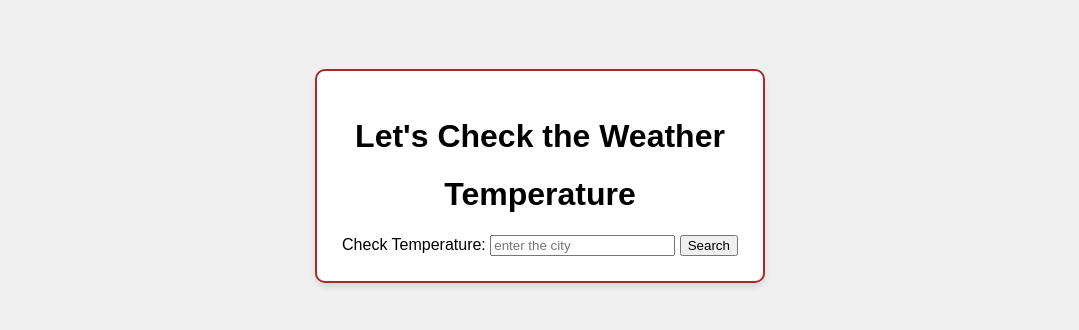
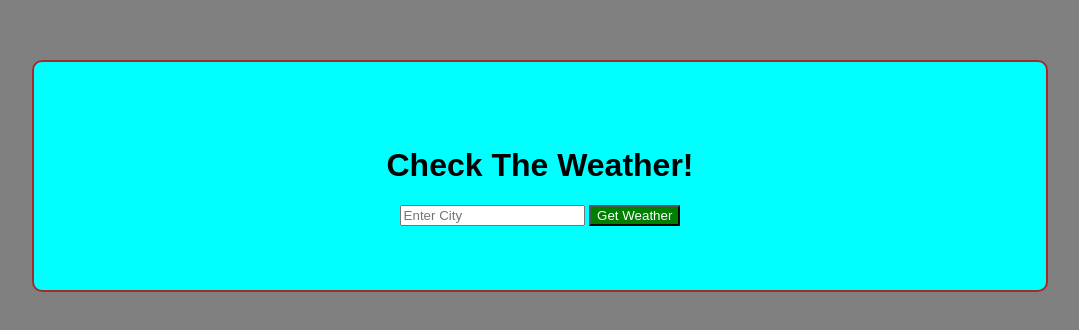
Before and after one commit to chauhan-09/Weather-App, a plain HTML site: page index.html in a window 1280 px wide. Shown: the part 232-562 px from the top of the page, without its empty margins (100-1179 px from the left). Drawn offline with Linux system fonts and the light colour scheme.

Commit message:
made changes

```diff
--- a/index.css
+++ b/index.css
@@ -3,16 +3,24 @@ body{
     display: flex;
     justify-content: center;
     align-items: center;
-    background-color: #f0f0f0;
     font-family: sans-serif;
+    background-color: gray;
+    font-weight: 400;
 }
 
-.content{
+.container
+{
+    display: block;
+    text-align: center;
+    padding: 4rem;
+    background-color: aqua;
+    flex: 0 0 70%; /* always occupy 70 of the screen */
+    border-radius: 10px;
+    border:2px solid brown;
+}
 
-    text-align: center;
-    border: 2px solid brown;
-    padding: 25px;
-    background-color: white;
-    border-radius: 10px;
-    box-shadow: 0 4px 6px rgba(0, 0, 0, 0.1);
+.btn{
+    color: white;
+    background-color: green;
+    border-radius: 3px solid brown;
 }
--- a/index.html
+++ b/index.html
@@ -5,12 +5,10 @@
     </head>
 
     <body>
-        <div class="content">
-            <h1>Let's Check the Weather</h1>
-            <h1 class="temp">Temperature</h1>
-            <label>Check Temperature:</label>
-            <input type="text" class = "city" name="city" placeholder="enter the city">
-            <button class="btn">Search</button>
+        <div class="container">
+            <h1>Check The Weather!</h1>
+            <input type="text" placeholder="Enter City" class="temp">
+            <button class="btn">Get Weather</button>
         </div>
 
         <script src="index.js"></script>
--- a/index.js
+++ b/index.js
@@ -1,8 +1,7 @@
-const temp = document.querySelector('.temp');
+const body = document.querySelector('body');
+const temp = document.querySelector('h1')
 const btn = document.querySelector('.btn');
-const city = document.querySelector('.city');
 
 btn.addEventListener('click', () => {
-
-    if(city.value == '') alert('Please enter a city!');
+    temp.innerHTML = "temp is loading...";
 })
```
